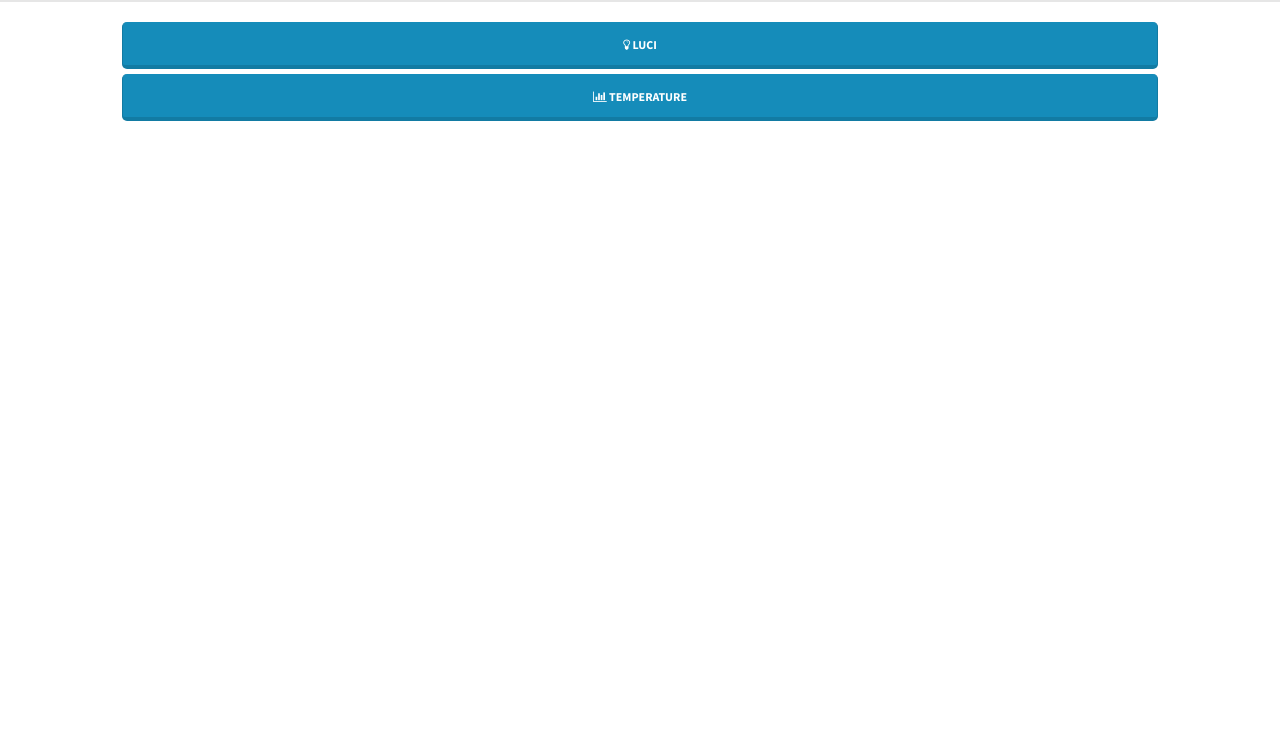
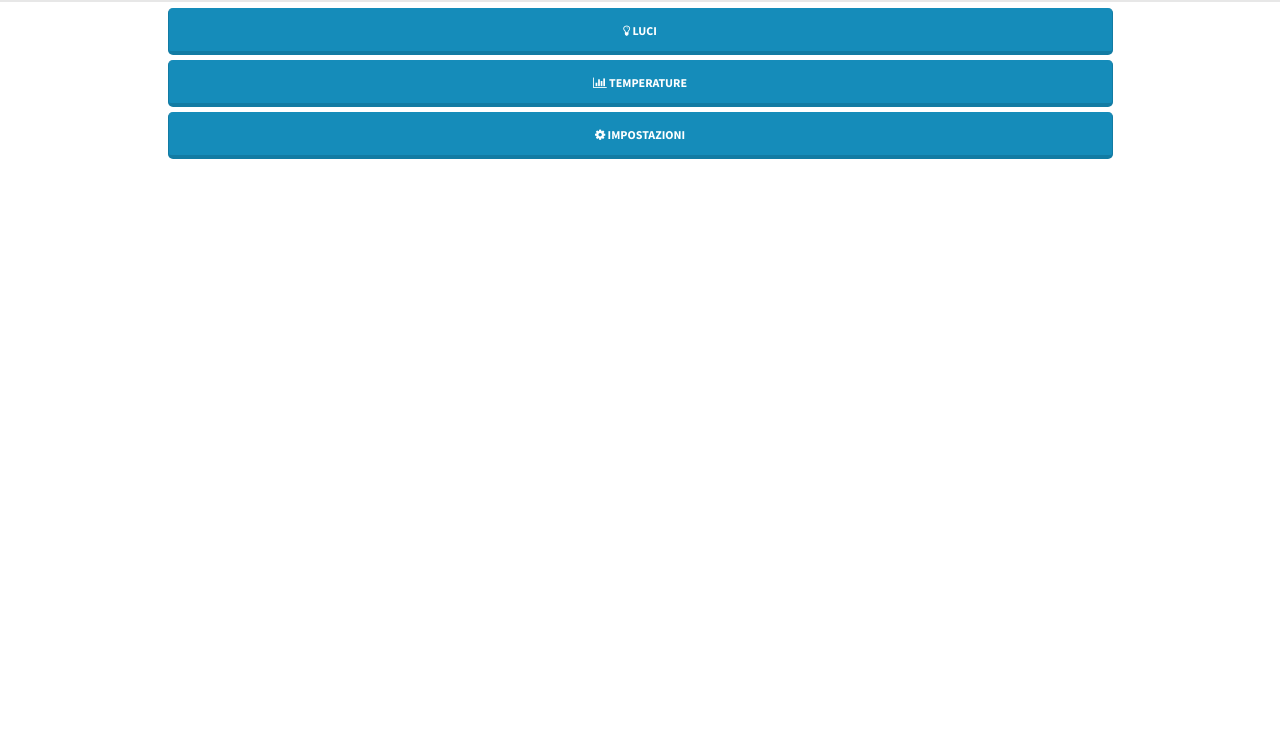
Before and after one commit to Alessio22/SimpleHome, a plain HTML site: page www/index.html at #/home in a window 1280 px wide. Shown: the part 52-800 px from the top of the page. Drawn offline with Linux system fonts and the light colour scheme.

Commit message:
rimosso snapJs

```diff
--- a/www/app.css
+++ b/www/app.css
@@ -1,32 +1,18 @@
-/* Show "Left" drawer for the "Right" drawer in the demo */
-.snapjs-right .snap-drawer-left {
-	display: block;
-	right: 0;
-	left: auto;
-}
-
-/* Hide the actual "Right" drawer in the demo */
-.snapjs-right .snap-drawer-right {
-	display: none;
-}
-
-/* Show the "Drag" background in the demo */
-#content {
-	background-color: #FFF;
-}
-
 footer{
 	position: absolute;
 	bottom: 0;
 }
 
-#content, #menu{
-	margin-top: 54px;
+body {
+	margin-top: 60px;
 }
 
-.snap-drawer-left {
-  background-color: #CCC;
-  box-shadow: 10px 10px 5px #000;
+h1 {
+	margin: 5px;
+}
+
+.page-header {
+	margin: 20px;
 }
 
 #alert-success {
@@ -37,3 +23,22 @@ label {
 	color: #158cba;
 	font-weight: bold;
 }
+
+.my-jumbotron {
+	padding: 20px;
+    background-color: #fafafa;
+
+	border-radius: 5px;
+	border: 1px solid #e7e7e7;
+ 	-webkit-box-shadow: inset 0 2px 0 rgba(0,0,0,0.05);
+ 	        box-shadow: inset 0 2px 0 rgba(0,0,0,0.05);
+}
+
+.btn-block+.btn-block:hover {
+	margin-top: 5px;
+	border-bottom-width: 4px;
+}
+.btn:hover {
+	margin-top: 0;
+	border-bottom-width: 4px;
+}
--- a/www/app.js
+++ b/www/app.js
@@ -52,19 +52,3 @@ function onConfirm(button) {
         navigator.app.exitApp();
     }
 }
-
-// SnapJs
-var snapper = new Snap({
-  disable: 'right',
-  element: document.getElementById('content')
-});
-// var addEvent = function addEvent(element, eventName, func) {
-//   if (element.addEventListener) {
-//       return element.addEventListener(eventName, func, false);
-//     } else if (element.attachEvent) {
-//         return element.attachEvent("on" + eventName, func);
-//     }
-// };
-// addEvent(document.getElementById('open-left'), 'click', function(){
-//   snapper.open('left');
-// });
--- a/www/home/home.html
+++ b/www/home/home.html
@@ -1,2 +1,3 @@
 <a class="btn btn-primary btn-lg btn-block" href="#luci"><i class="fa fa-lightbulb-o"></i> Luci</a></li>
 <a class="btn btn-primary btn-lg btn-block" href="#temperature"><i class="fa fa-bar-chart"></i> Temperature</a></li>
+<a class="btn btn-primary btn-lg btn-block" href="#settings"><i class="fa fa-cog"></i> Impostazioni</a></li>
--- a/www/index.html
+++ b/www/index.html
@@ -16,29 +16,16 @@
 
   <link rel="stylesheet" href="bootstrap/css/bootstrap.min.css">
   <link rel="stylesheet" href="bootstrap/css/bootstrap.lumen.min.css">
-  <link rel="stylesheet" href="snapJs/snap.css">
   <link rel="stylesheet" href="app.css">
+
   <script src="bower_components/html5-boilerplate/js/vendor/modernizr-2.6.2.min.js"></script>
   <script src="jQuery/jquery-2.1.4.min.js"></script>
   <script src="bootstrap/js/bootstrap.min.js"></script>
-  <script src="snapJs/snap.min.js"></script>
   <script src="xml2json.min.js"></script>
 </head>
 <body on-load>
 
-  <div class="snap-drawers">
-    <div class="snap-drawer snap-drawer-left">
-        <div id="menu">
-            <ul class="nav nav-pills nav-stacked">
-                <li><a href="#home"><i class="fa fa-home"></i> Home</a></li>
-                <li><a href="#settings"><i class="fa fa-cog"></i> Settings</a></li>
-            </ul>
-        </div>
-    </div>
-    <div class="snap-drawer snap-drawer-right"></div>
-</div>
-
-  <nav class="navbar navbar-inverse navbar-fixed-top">
+  <nav class="navbar navbar-default navbar-fixed-top">
     <div class="container">
       <div class="navbar-header">
         <a class="navbar-brand" href="#home">SimpleHome</a>
@@ -46,10 +33,7 @@
     </div>
   </nav>
 
-  <div id="content" class="container snap-content">
-    <div class="row">
-      &emsp;
-    </div>
+  <div class="container">
 
     <div class="row">
       <div class="col-xs-10 col-xs-offset-1" ng-view></div>
--- a/www/snapJs/snap.css
+++ /dev/null
@@ -1,72 +0,0 @@
-html, body {
-  margin: 0;
-  padding: 0;
-  width: 100%;
-  height: 100%;
-  overflow: hidden;
-}
-
-.snap-content {
-  position: absolute;
-  top: 0;
-  right: 0;
-  bottom: 0;
-  left: 0;
-  width: auto;
-  height: auto;
-  z-index: 2;
-  overflow: auto;
-  -webkit-overflow-scrolling: touch;
-  -webkit-transform: translate3d(0, 0, 0);
-     -moz-transform: translate3d(0, 0, 0);
-      -ms-transform: translate3d(0, 0, 0);
-       -o-transform: translate3d(0, 0, 0);
-          transform: translate3d(0, 0, 0);
-}
-
-.snap-drawers {
-  position: absolute;
-  top: 0;
-  right: 0;
-  bottom: 0;
-  left: 0;
-  width: auto;
-  height: auto;
-}
-
-.snap-drawer {
-  position: absolute;
-  top: 0;
-  right: auto;
-  bottom: 0;
-  left: auto;
-  width: 265px;
-  height: auto;
-  overflow: auto;
-  -webkit-overflow-scrolling: touch;
-  -webkit-transition: width 0.3s ease;
-     -moz-transition: width 0.3s ease;
-      -ms-transition: width 0.3s ease;
-       -o-transition: width 0.3s ease;
-          transition: width 0.3s ease;
-}
-
-.snap-drawer-left {
-  left: 0;
-  z-index: 1;
-}
-
-.snap-drawer-right {
-  right: 0;
-  z-index: 1;
-}
-
-.snapjs-left .snap-drawer-right,
-.snapjs-right .snap-drawer-left {
-  display: none;
-}
-
-.snapjs-expand-left .snap-drawer-left,
-.snapjs-expand-right .snap-drawer-right {
-  width: 100%;
-}
```
Also changed, not shown: www/snapJs/snap.min.js (deleted).
